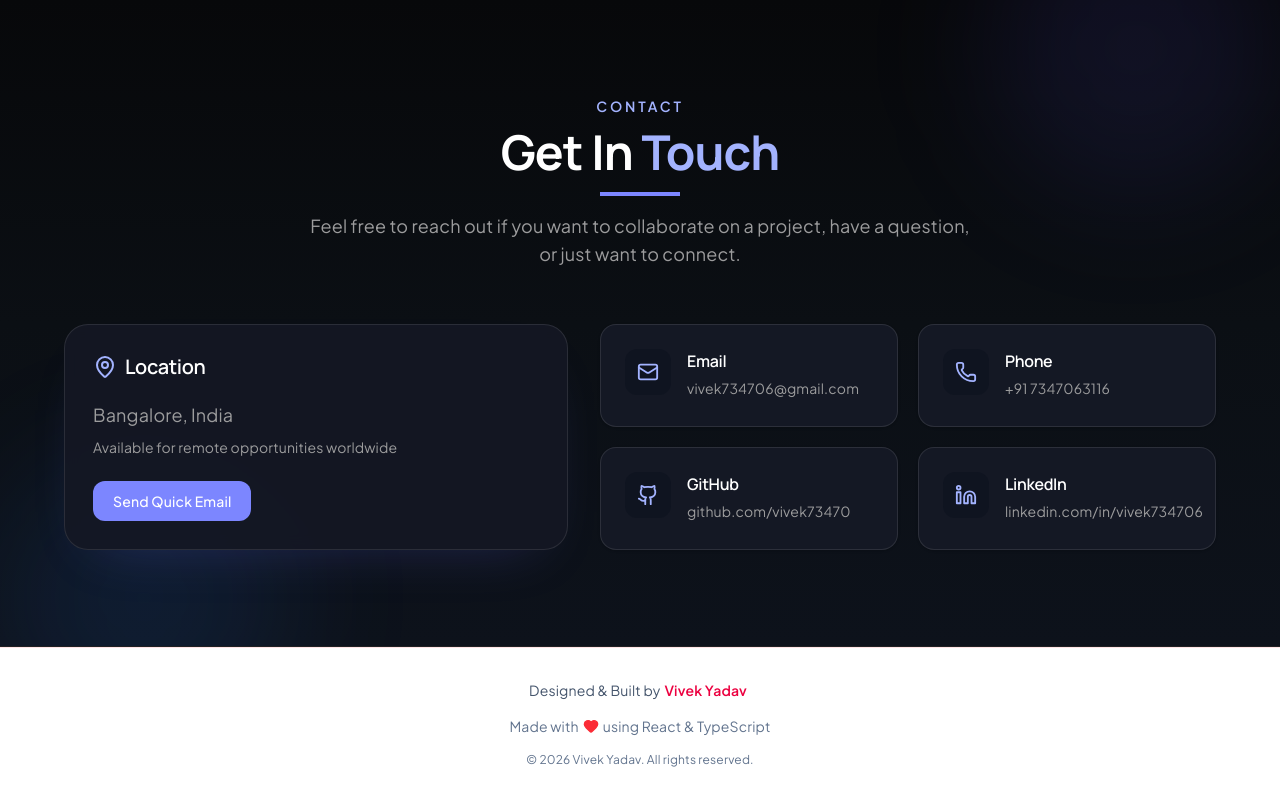
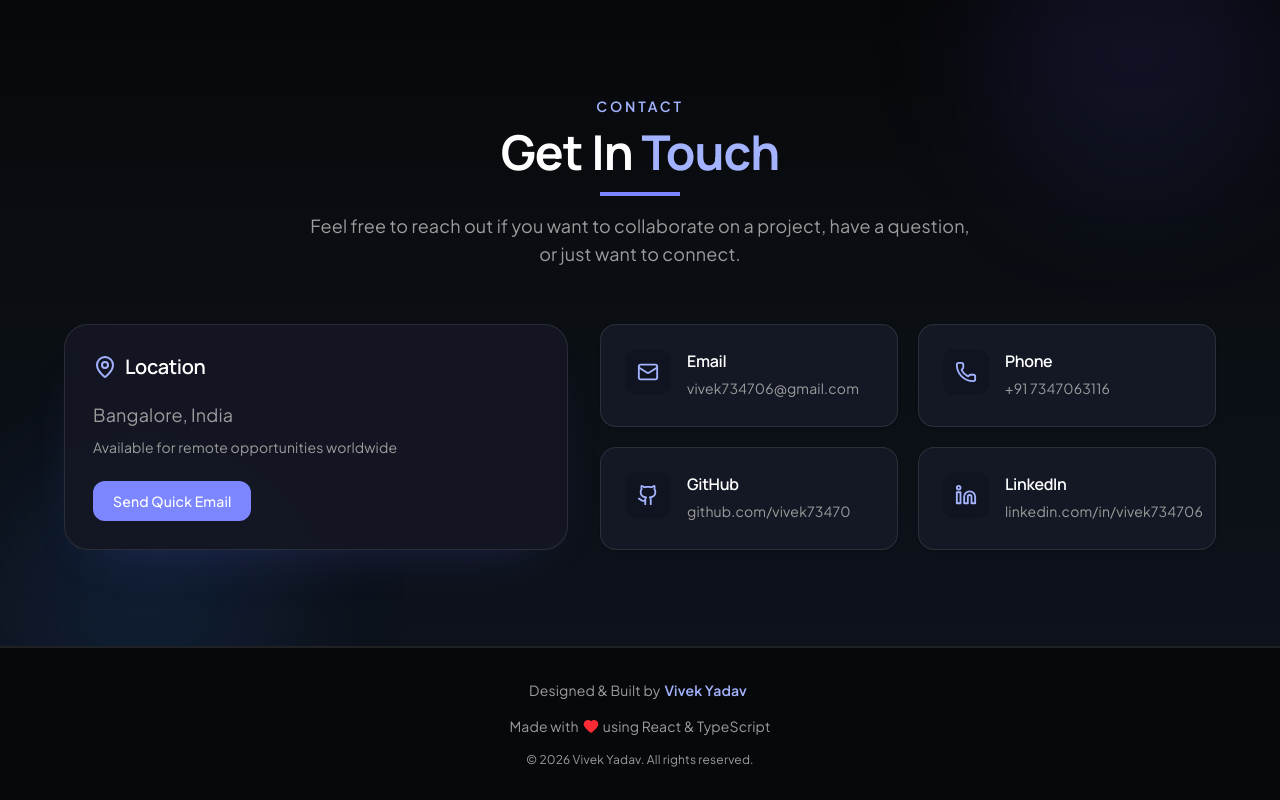
Before and after one commit to vivek73470/Portfolio, a React (Vite) app: page / in a window 1280 px wide. Shown: the part 4007-4807 px from the top of the page. Built offline with nearby package versions, Linux system fonts and the light colour scheme.

Commit message:
Update Footer.tsx

```diff
--- a/src/components/Footer.tsx
+++ b/src/components/Footer.tsx
@@ -2,21 +2,21 @@ import { Heart } from 'lucide-react';
 
 const Footer = () => {
   return (
-    <footer className="bg-white border-t border-rose-100 py-8">
+    <footer className="bg-[#07080a] border-t border-white/10 py-8">
       <div className="max-w-7xl mx-auto px-4 sm:px-6 lg:px-8">
         <div className="flex flex-col items-center justify-center space-y-4">
-          <div className="flex items-center text-slate-600 text-sm">
+          <div className="flex items-center text-[#9c9c9d] text-sm">
             <span>Designed & Built by</span>
-            <span className="text-rose-600 font-semibold mx-1">Vivek Yadav</span>
+            <span className="text-indigo-300 font-semibold mx-1">Vivek Yadav</span>
           </div>
 
-          <div className="flex items-center text-slate-500 text-sm">
+          <div className="flex items-center text-[#9c9c9d] text-sm">
             <span>Made with</span>
             <Heart className="mx-1 text-red-500" size={16} fill="currentColor" />
             <span>using React & TypeScript</span>
           </div>
 
-          <p className="text-slate-500 text-xs">
+          <p className="text-[#9c9c9d] text-xs">
             © {new Date().getFullYear()} Vivek Yadav. All rights reserved.
           </p>
         </div>
```
